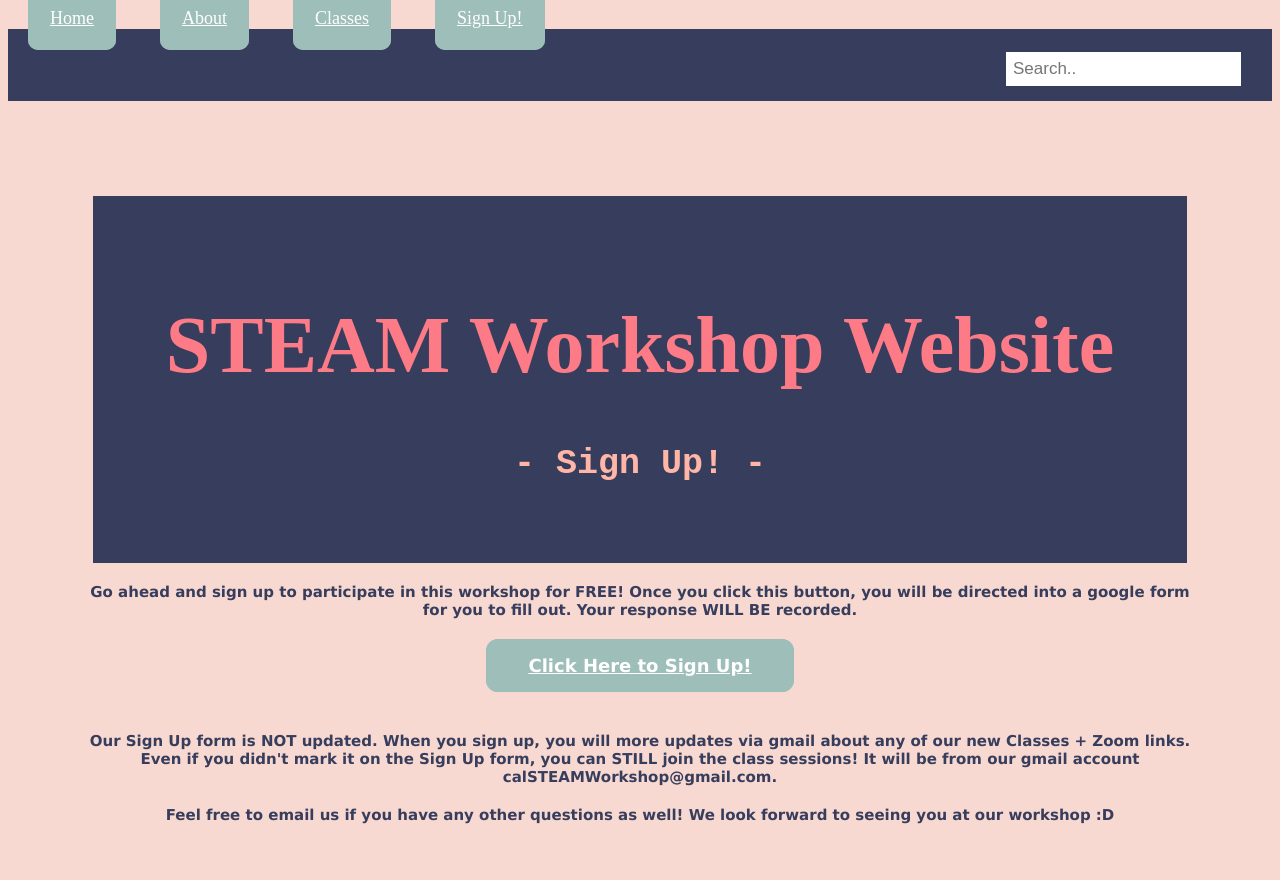
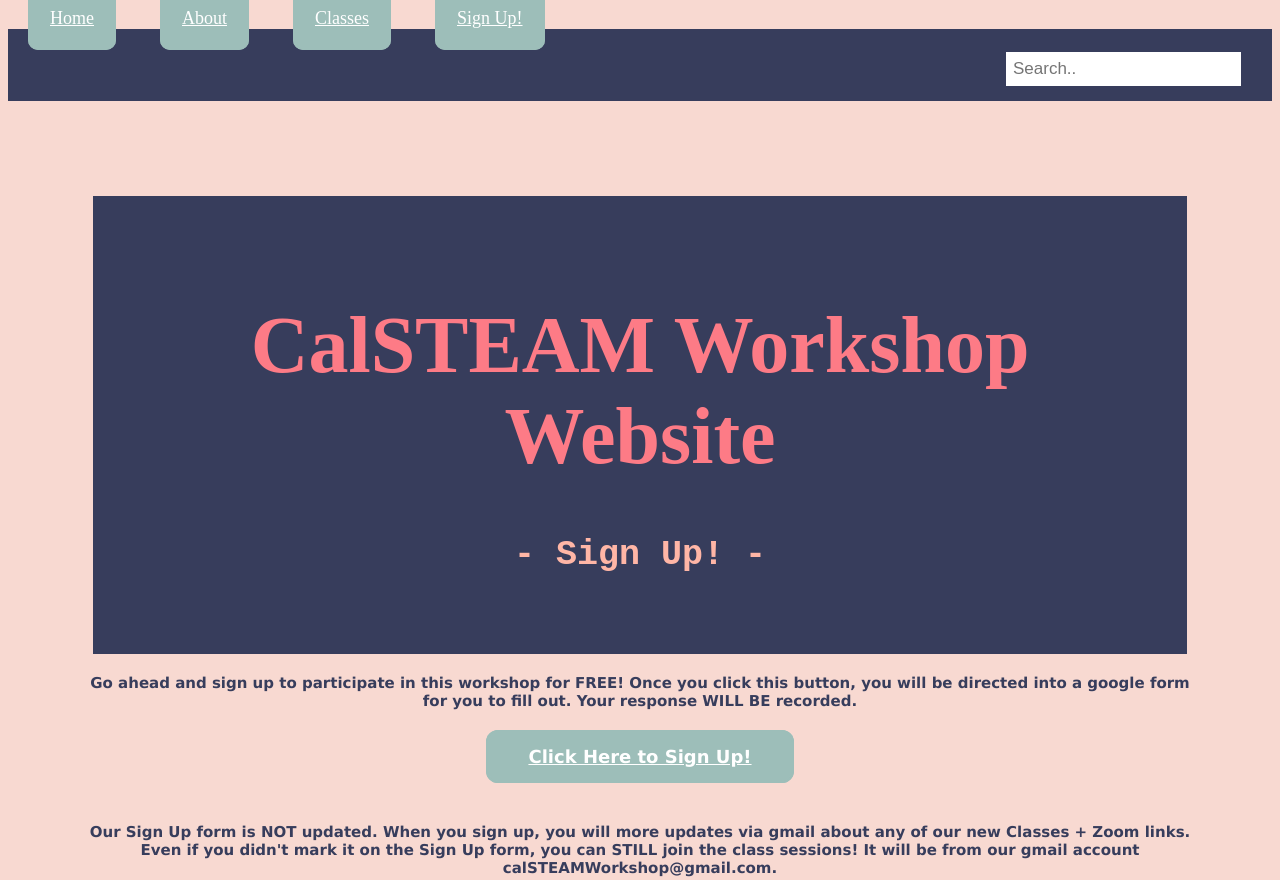
Before and after one commit to CalSTEAMworkshop/CalSTEAMWorkshop.github.io, a plain HTML site: page signup.html in a window 1280 px wide. Shown: the top 880 px of the page. Drawn offline with Linux system fonts and the light colour scheme.

Commit message:
Update signup.html

```diff
--- a/signup.html
+++ b/signup.html
@@ -250,7 +250,7 @@ section {
 
             <div class="header">
 
-                <h1>STEAM Workshop Website</h1>
+                <h1>CalSTEAM Workshop Website</h1>
                 <h2> - Sign Up! - </h2>
 
             </div>
```
